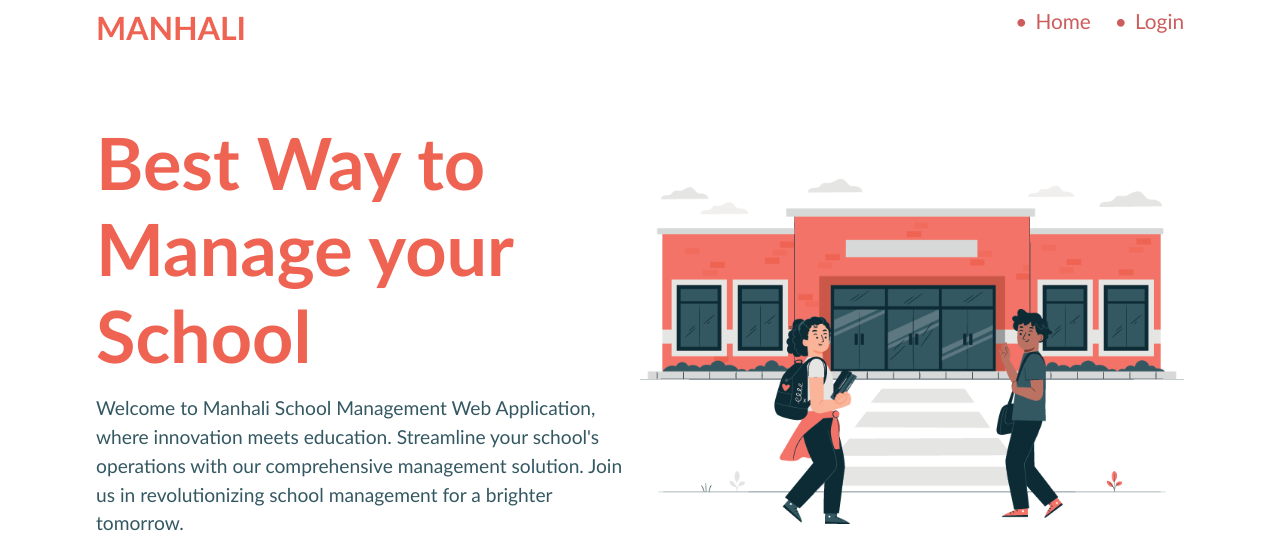
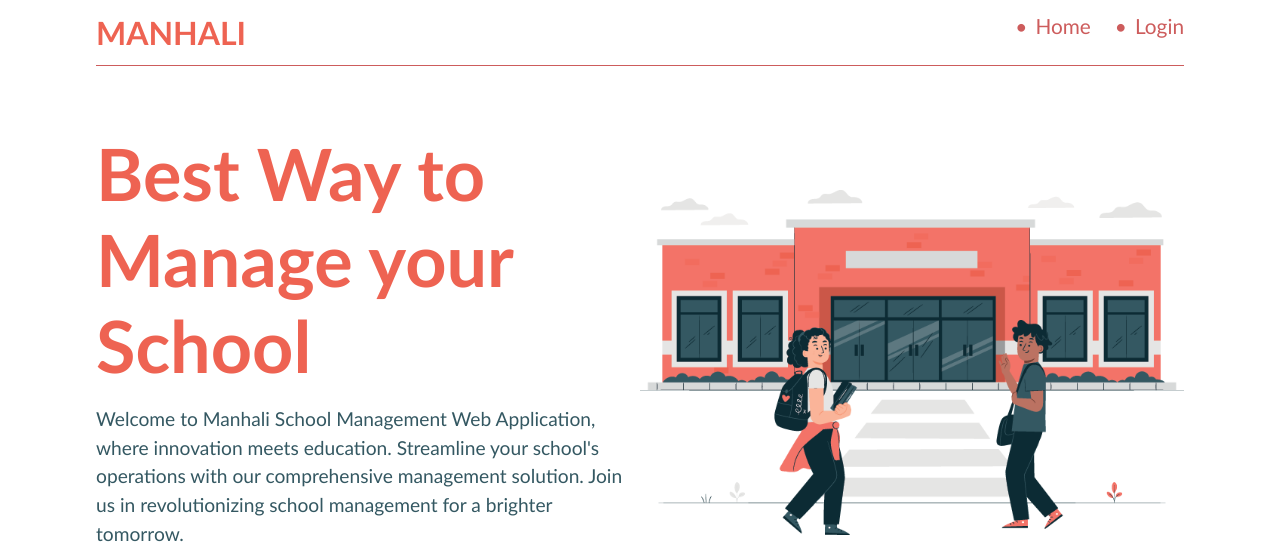
Before and after one commit to shepherrrd/Open-source-project, a PHP site: page /index.html in a window 1280 px wide. Shown: the top 544 px of the page. Run offline with PHP 8.4, Linux system fonts and the light colour scheme.

Commit message:
add border for nav

```diff
--- a/style.css
+++ b/style.css
@@ -19,7 +19,8 @@
     margin-left: auto;
     margin-right: auto;
     justify-content: space-between;
-    padding: 0.5rem 0;
+    padding: 0.8rem 0;
+    border-bottom: 1px solid indianred;
 }
 
 a {
```
